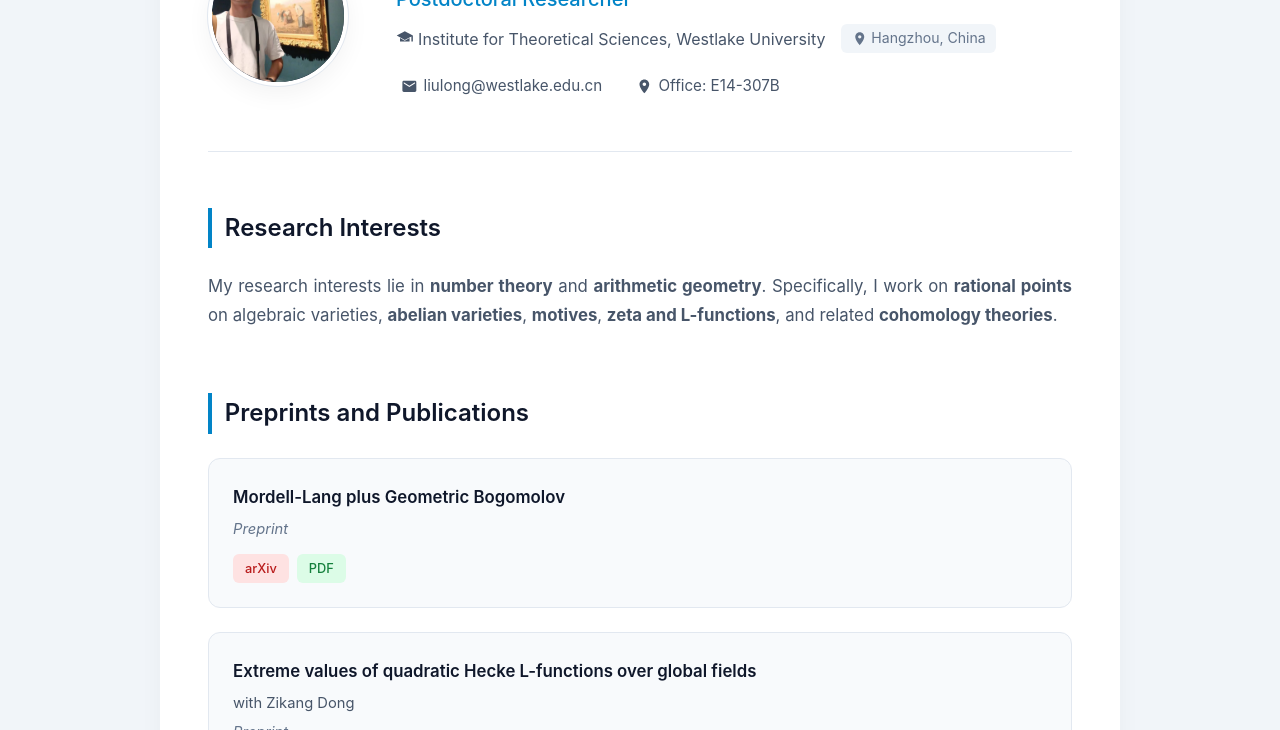
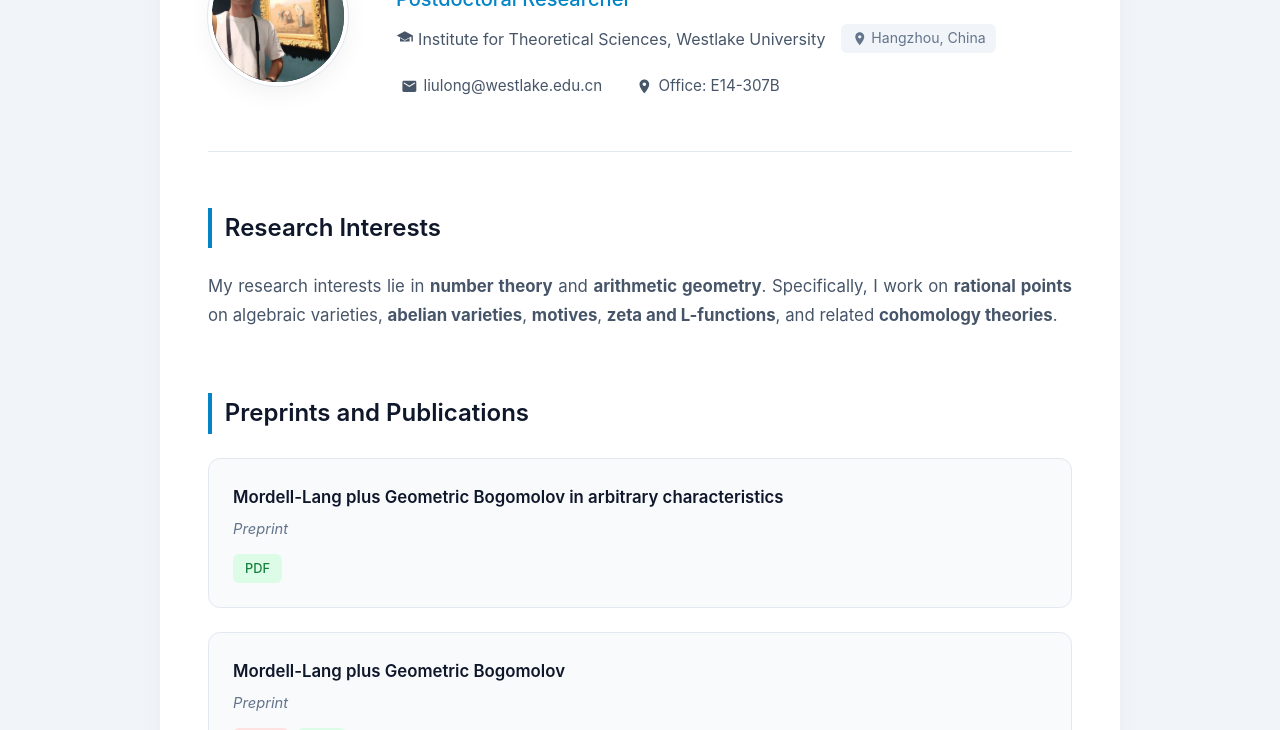
Before and after one commit to longliumath/longliumath.github.io, a plain HTML site: page index.html in a window 1280 px wide. Shown: the part 222-952 px from the top of the page. Drawn offline with Linux system fonts and the light colour scheme.

Commit message:
Update index.html

```diff
--- a/index.html
+++ b/index.html
@@ -864,6 +864,15 @@
       </h2>
 
       <div class="paper-entry">
+        <div class="paper-title">Mordell-Lang plus Geometric Bogomolov in arbitrary characteristics</div>
+        <div class="paper-venue">Preprint</div>
+        <div class="paper-links">
+          <!--<a href="https://arxiv.org/abs/2609.38001" class="link-arxiv" target="_blank" rel="noopener noreferrer">arXiv</a>-->
+          <a href="articles/MLGB.pdf" class="link-pdf" target="_blank" rel="noopener noreferrer">PDF</a>
+        </div>
+      </div>
+
+      <div class="paper-entry">
         <div class="paper-title">Mordell-Lang plus Geometric Bogomolov</div>
         <div class="paper-venue">Preprint</div>
         <div class="paper-links">
```
